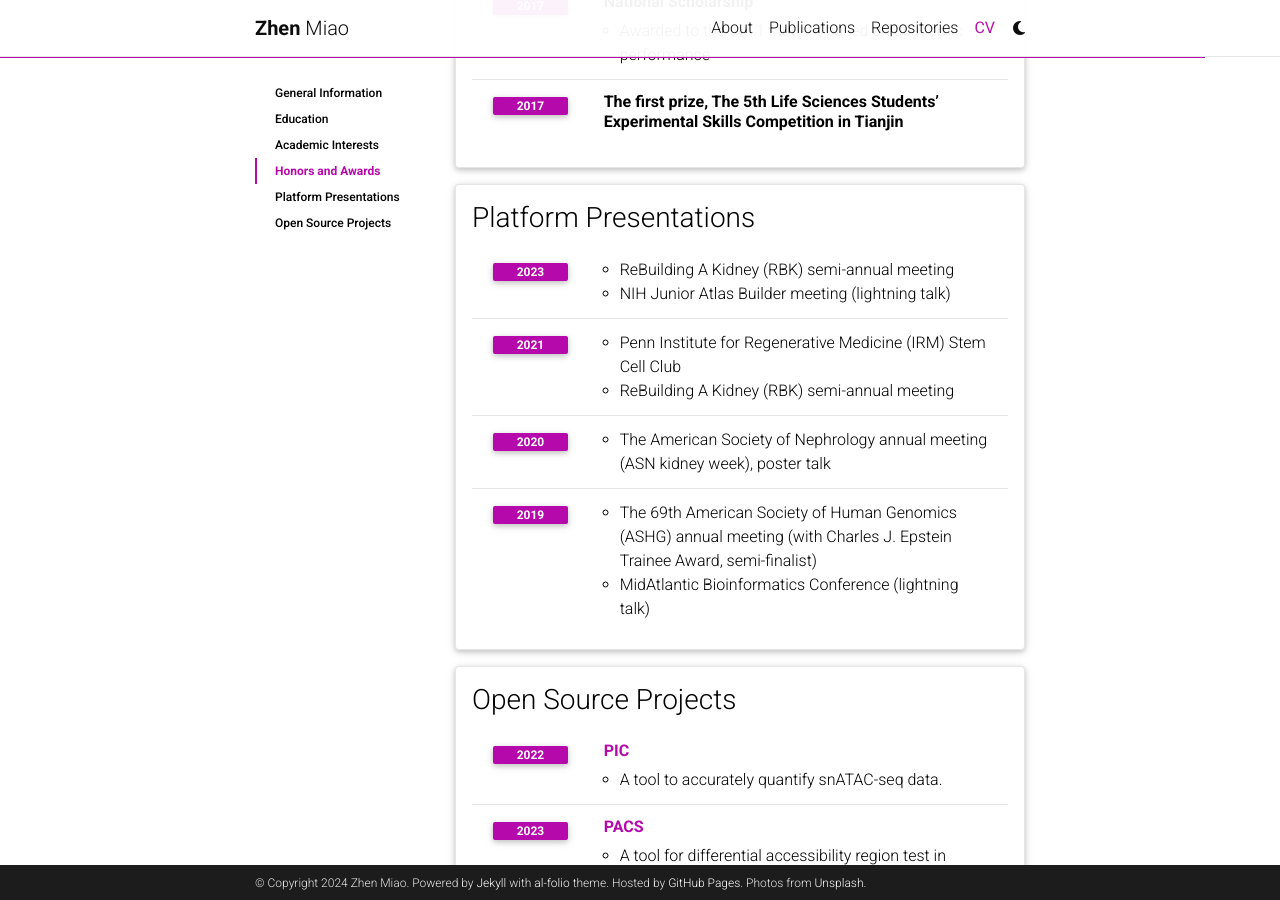
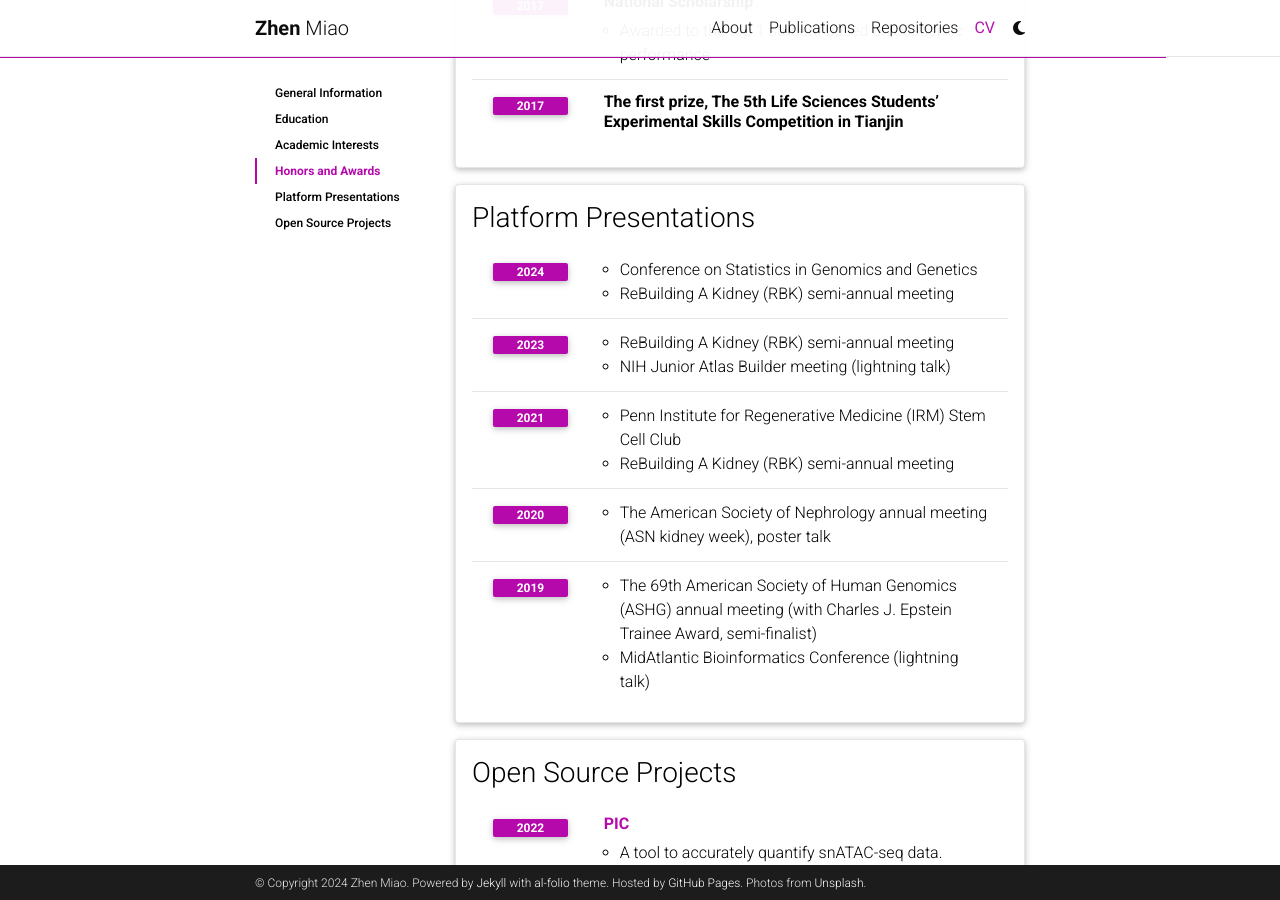
Before and after one commit to Zhen-Miao/zhenmiao_home, a Jekyll site: the page built from _pages/cv.md, in a window 1280 px wide and 900 px high, scrolled down 2083 px. Built offline with Jekyll 4.4.1, drawn with Linux system fonts in a browser that asks for light colours; comment, search, counter and statistics services are not loaded; a style sheet for code colours, icons or effects is not loaded; some of the changed text lies outside the part shown.

Commit message:
updated degree

```diff
--- a/_config.yml
+++ b/_config.yml
@@ -8,12 +8,12 @@
 last_name: Miao
 email: zhenmiao@pennmedicine.upenn.edu
 description: > # the ">" symbol means to ignore newlines until "footer_text:"
-  A simple, whitespace theme for academics. Based on [*folio](https://github.com/bogoli/-folio) design.
+  Zhen Miao's homepage
 footer_text: >
   Powered by <a href="https://jekyllrb.com/" target="_blank">Jekyll</a> with <a href="https://github.com/alshedivat/al-folio">al-folio</a> theme.
   Hosted by <a href="https://pages.github.com/" target="_blank">GitHub Pages</a>.
   Photos from <a href="https://unsplash.com" target="_blank">Unsplash</a>.
-keywords: jekyll, jekyll-theme, academic-website, portfolio-website  # add your own keywords or leave empty
+keywords: computational biology, nephrology, genomics, single cell  # add your own keywords or leave empty
 
 lang: en # the language of your site (for example: en, fr, cn, ru, etc.)
 icon: 🖊️ # the emoji used as the favicon (alternatively, provide image name in /assets/img/)
--- a/_data/cv.yml
+++ b/_data/cv.yml
@@ -13,7 +13,7 @@
   contents:
     - title: PhD in Genomics and Computational Biology
       institution: Perelman School of Medicine, University of Pennsylvania
-      year: 2019-Now
+      year: 2019-2024
       description:
         - "Advisor: Prof. Junhyong Kim"
         - title: Thesis
@@ -21,7 +21,7 @@
             - Statistical modeling of single cell multiomics data
     - title: Dual MA in Statistics and Data Science
       institution: Wharton School, University of Pennsylvania
-      year: 2019-Now
+      year: 2019-2024
       description:
         - "Advisor: Prof. Nancy Zhang"
         - title: Thesis
@@ -118,6 +118,10 @@
 - title: Platform Presentations
   type: time_table
   contents:
+    - year: 2024
+      items:
+        - Conference on Statistics in Genomics and Genetics
+        - ReBuilding A Kidney (RBK) semi-annual meeting
     - year: 2023
       items:
         - ReBuilding A Kidney (RBK) semi-annual meeting
```
Also changed, not shown: _pages/about.md (+2 -2 lines), _pages/about_zhenmiao.md (+1 -1 lines).
